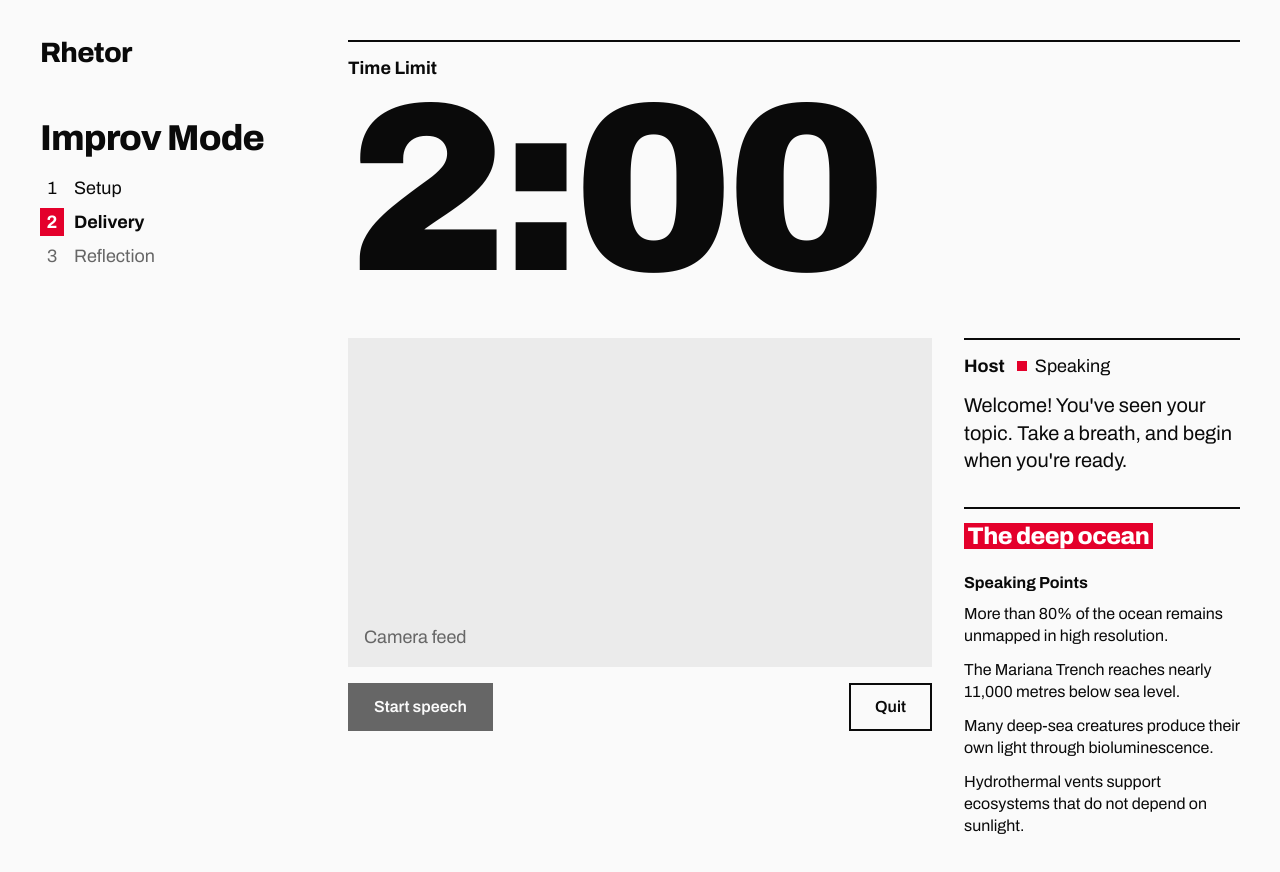
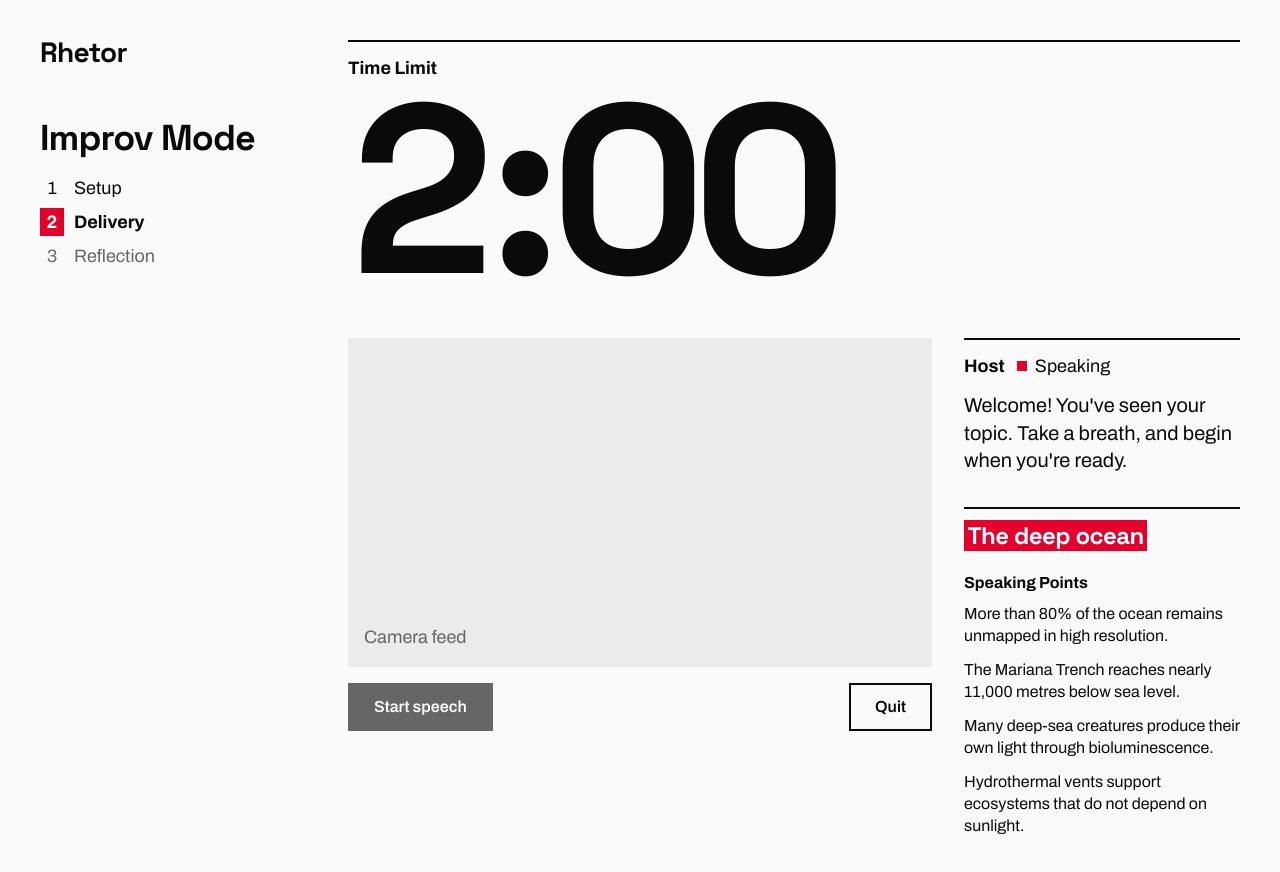
Before and after one commit to kaiyoig/public-speaking-preparation, a Next.js app: page /improv in a window 1280 px wide. Both pictures are taken after a click on the button "Start". Shown: the top 872 px of the page. Built offline with nearby package versions, Linux system fonts and the light colour scheme.

Commit message:
Set display type in Space Grotesk
The name, Mode titles, headings and the big numerals move from condensed Archivo to Space Grotesk; body text stays Archivo. Space Grotesk is wider and tops out at bold, so the Mode titles shrink to stay on one line and the name is resized as a single word.

```diff
--- a/app/globals.css
+++ b/app/globals.css
@@ -32,6 +32,7 @@
 
 @theme inline {
   --font-sans: var(--font-archivo), "Helvetica Neue", Helvetica, Arial, sans-serif;
+  --font-display: var(--font-space-grotesk), var(--font-archivo), "Helvetica Neue", Helvetica, Arial, sans-serif;
   --color-paper: var(--paper);
   --color-ink: var(--ink);
   --color-mute: var(--mute);
--- a/app/improv/page.tsx
+++ b/app/improv/page.tsx
@@ -65,7 +65,7 @@ export default function ImprovModePage() {
           timeLimitSeconds={IMPROV_TIME_LIMIT_SECONDS}
           sidePanel={
             <section aria-label="Topic Briefing" className="rule-top">
-              <h2 className="text-2xl font-extrabold leading-tight tracking-tight font-stretch-condensed">
+              <h2 className="text-2xl font-bold leading-tight tracking-tight font-display">
                 <span className="bg-highlight box-decoration-clone px-[0.15em] text-on-highlight">
                   {state.topicBriefing.topic}
                 </span>
--- a/app/layout.tsx
+++ b/app/layout.tsx
@@ -1,12 +1,18 @@
 import type { Metadata } from "next";
-import { Archivo } from "next/font/google";
+import { Archivo, Space_Grotesk } from "next/font/google";
 import "./globals.css";
 
-// Variable in weight and width: condensed for display, normal width for body text.
+// Body text and everything at reading size.
 const archivo = Archivo({
   subsets: ["latin"],
-  axes: ["wdth"],
   variable: "--font-archivo",
+  display: "swap",
+});
+
+// Display type: the name, Mode titles, headings and the big numerals.
+const spaceGrotesk = Space_Grotesk({
+  subsets: ["latin"],
+  variable: "--font-space-grotesk",
   display: "swap",
 });
 
@@ -22,7 +28,7 @@ export default function RootLayout({
   children: React.ReactNode;
 }) {
   return (
-    <html lang="en" className={archivo.variable}>
+    <html lang="en" className={`${archivo.variable} ${spaceGrotesk.variable}`}>
       <body className="min-h-screen bg-paper font-sans text-ink antialiased">{children}</body>
     </html>
   );
--- a/app/page.tsx
+++ b/app/page.tsx
@@ -62,7 +62,7 @@ export default function Home() {
 function About() {
   return (
     <div className="mx-auto flex min-h-full w-full max-w-[1600px] flex-col px-4 pt-5 pb-6 sm:px-6 lg:px-10 lg:pt-9 lg:pb-10">
-      <h1 className="pb-8 text-[clamp(3.75rem,min(17vw,19vh),17rem)] font-black leading-[0.85] tracking-[-0.025em] font-stretch-condensed">
+      <h1 className="-ml-[0.06em] pb-8 text-[clamp(5rem,min(25vw,42vh),24rem)] font-bold leading-[0.85] tracking-[-0.045em] font-display">
         Rhetor
       </h1>
 
@@ -121,7 +121,7 @@ function ModeEntry({ mode }: { mode: Mode }) {
   return (
     <li className="group relative flex flex-col border-t-2 border-ink pt-4 pb-10 outline-offset-4 outline-ink has-[a:focus-visible]:outline-2 lg:pb-12">
       <div className="flex items-start justify-between gap-6">
-        <h2 className="text-[clamp(3.5rem,min(10.5vw,19vh),10rem)] font-black leading-[0.85] tracking-[-0.025em] font-stretch-condensed">
+        <h2 className="text-[clamp(2.5rem,min(9vw,17vh),9rem)] font-bold leading-[0.9] tracking-[-0.04em] font-display">
           <Link href={mode.href} className="outline-none after:absolute after:inset-0 after:z-10">
             {mode.title}
           </Link>
--- a/components/ConfirmDialog.tsx
+++ b/components/ConfirmDialog.tsx
@@ -41,7 +41,7 @@ export function ConfirmDialog({
       }}
       className="m-auto w-[calc(100%-2rem)] max-w-md border-2 border-ink bg-paper p-6 text-ink backdrop:bg-black/60"
     >
-      <h2 id="confirm-dialog-title" className="text-3xl font-extrabold leading-none tracking-tight font-stretch-condensed">
+      <h2 id="confirm-dialog-title" className="text-3xl font-bold leading-none tracking-tight font-display">
         {title}
       </h2>
       <p className="mt-3 text-lg">{message}</p>
--- a/components/Delivery.tsx
+++ b/components/Delivery.tsx
@@ -185,7 +185,7 @@ interface TimerProps {
   note: ReactNode;
 }
 
-/** The signature element: huge condensed numerals across the content field. */
+/** The signature element: huge numerals across the content field. */
 function Timer({ label, value, warning, note }: TimerProps) {
   return (
     <section
@@ -199,7 +199,7 @@ function Timer({ label, value, warning, note }: TimerProps) {
         <p className="text-lg font-bold">{label}</p>
         {note}
       </div>
-      <p className="mt-3 text-[clamp(6rem,min(28vw,30vh),18rem)] font-black leading-[0.8] tracking-[-0.03em] tabular-nums font-stretch-condensed">
+      <p className="mt-3 text-[clamp(6rem,min(28vw,30vh),18rem)] font-bold leading-[0.8] tracking-[-0.03em] tabular-nums font-display">
         {value}
       </p>
     </section>
--- a/components/QandA.tsx
+++ b/components/QandA.tsx
@@ -205,7 +205,7 @@ function QuestionProgress({ current, total }: { current: number; total: number }
     current < 0 ? "Q&A is starting" : current >= total ? "All questions answered" : `Question ${current + 1} of ${total}`;
   return (
     <section aria-label="Question progress" className="rule-top">
-      <p className="text-[clamp(3rem,9vw,7rem)] font-black leading-[0.9] tracking-[-0.025em] font-stretch-condensed">
+      <p className="text-[clamp(3rem,9vw,7rem)] font-bold leading-[0.9] tracking-[-0.025em] font-display">
         {label}
       </p>
       {/* Filled up to and including the Question being asked. */}
--- a/components/Reflection.tsx
+++ b/components/Reflection.tsx
@@ -73,7 +73,7 @@ function ReflectionView({ reflection, onPractiseAgain }: { reflection: Reflectio
 function ReflectionSectionRow({ title, section }: { title: string; section: ReflectionSection }) {
   return (
     <section aria-label={title} className="rule-top hang-row">
-      <h3 className="text-3xl font-extrabold leading-[0.95] tracking-tight font-stretch-condensed lg:col-span-2">
+      <h3 className="text-3xl font-bold leading-[0.95] tracking-tight font-display lg:col-span-2">
         {title}
       </h3>
       <div className="hang-body mt-2 grid gap-x-8 gap-y-6 sm:grid-cols-2 lg:mt-0">
--- a/components/Shell.tsx
+++ b/components/Shell.tsx
@@ -9,7 +9,7 @@ interface ShellProps {
   children: ReactNode;
 }
 
-const WORDMARK_CLASS = "block text-[1.75rem] font-extrabold leading-[0.92] tracking-tight font-stretch-condensed";
+const WORDMARK_CLASS = "block text-[1.75rem] font-bold leading-[0.92] tracking-tight font-display";
 
 /**
  * The page grid: a 3-column rail and a 9-column content field on large screens,
@@ -39,7 +39,7 @@ export function Shell({ rail, wordmarkLinksHome = true, children }: ShellProps)
 export function SessionRail({ mode, children }: { mode: string; children: ReactNode }) {
   return (
     <div className="flex flex-col gap-5">
-      <h1 className="text-4xl font-extrabold leading-[0.9] tracking-tight font-stretch-condensed">{mode}</h1>
+      <h1 className="text-4xl font-bold leading-[0.9] tracking-tight font-display">{mode}</h1>
       {children}
     </div>
   );
--- a/components/SpeechBriefForm.tsx
+++ b/components/SpeechBriefForm.tsx
@@ -97,7 +97,7 @@ export function SpeechBriefForm({ initial, onSubmit }: SpeechBriefFormProps) {
   return (
     <form noValidate onSubmit={handleSubmit} className="flex flex-col gap-10">
       <header className="rule-top">
-        <h2 className="text-5xl font-extrabold leading-none tracking-tight font-stretch-condensed sm:text-6xl">
+        <h2 className="text-5xl font-bold leading-none tracking-tight font-display sm:text-6xl">
           Speech Brief
         </h2>
         <p className="mt-4 max-w-[52ch] text-lg">Tell the host about your speech so it can ask the right questions.</p>
--- a/components/TopicBriefingView.tsx
+++ b/components/TopicBriefingView.tsx
@@ -17,7 +17,7 @@ export function TopicBriefingView({ onStart }: TopicBriefingViewProps) {
         <div className="rule-top flex flex-col gap-9">
           <div className="hang-row lg:items-baseline">
             <p className="hang-label">Your topic</p>
-            <h2 className="hang-body text-5xl font-extrabold leading-[0.95] tracking-tight font-stretch-condensed sm:text-6xl">
+            <h2 className="hang-body text-5xl font-bold leading-[0.95] tracking-tight font-display sm:text-6xl">
               <span className="bg-highlight box-decoration-clone px-[0.12em] text-on-highlight">{topicBriefing.topic}</span>
             </h2>
           </div>
```
